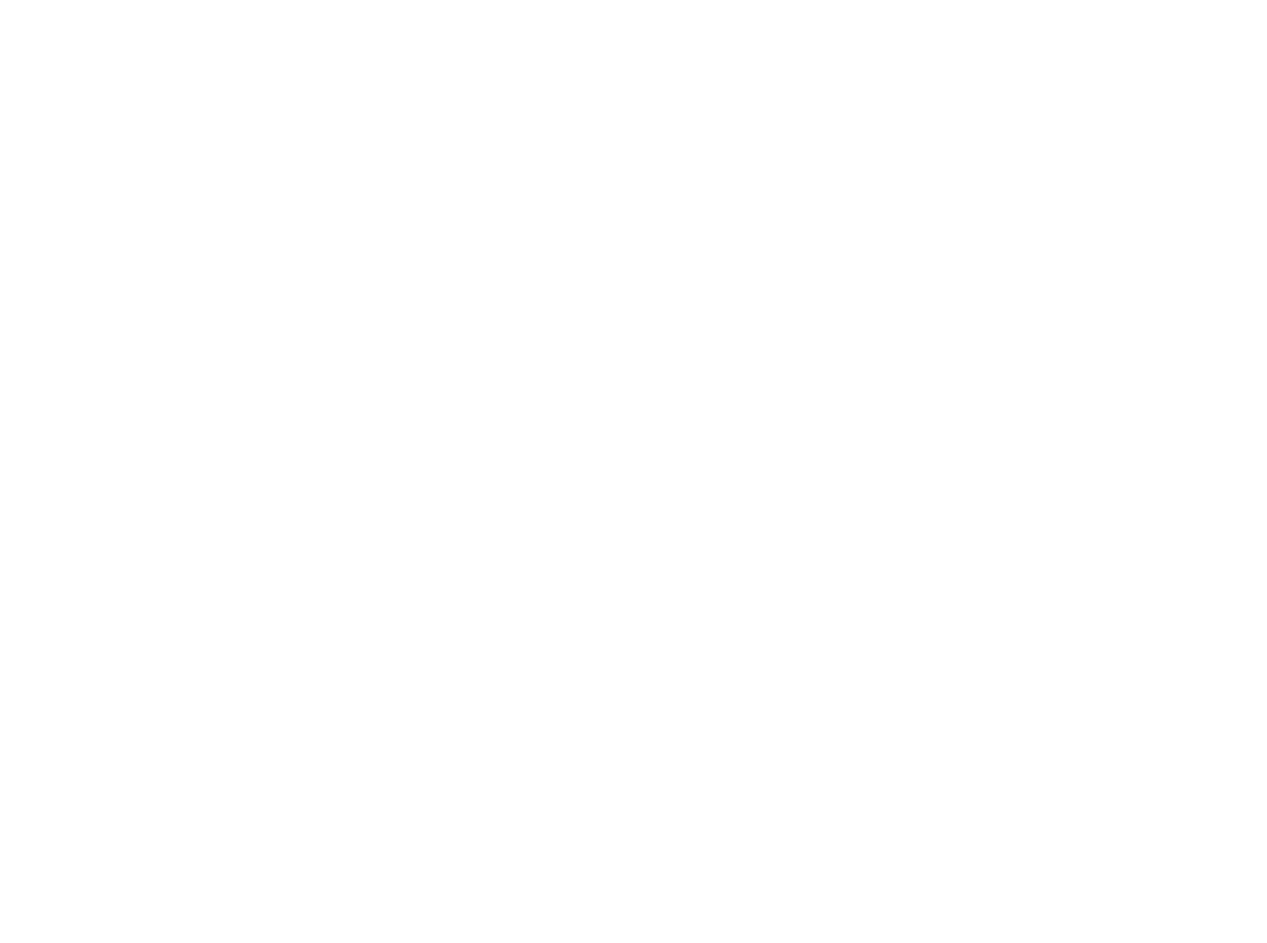
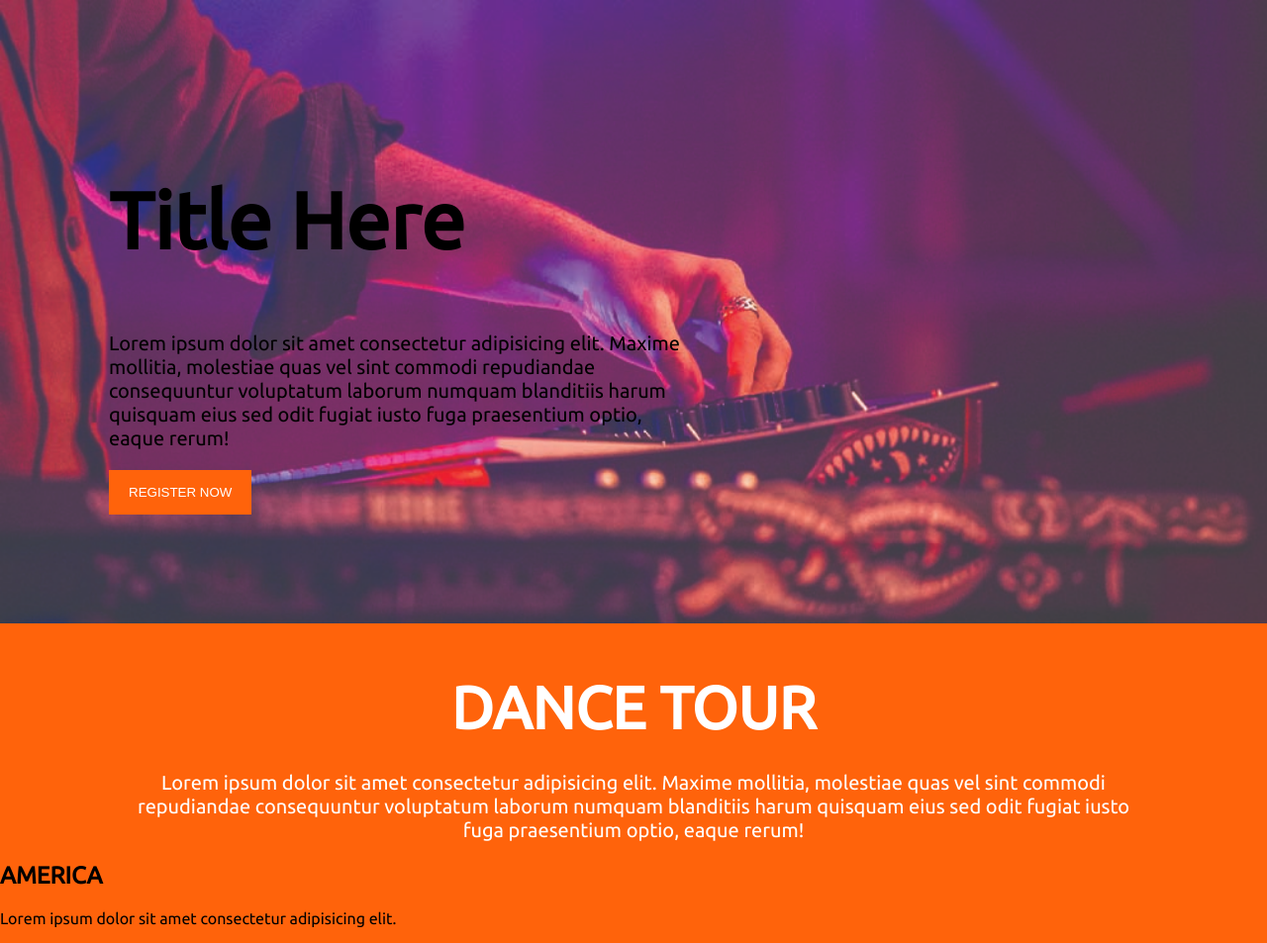
Before and after one commit to ZeroBug404/musicology, a plain HTML site: page index.html in a window 1280 px wide. Shown: the whole page at 99% size. Before the commit the page ends 800 px from the top, so only its background shows below. Drawn offline with Linux system fonts and the light colour scheme.

Commit message:
header banner done

```diff
--- a/index.html
+++ b/index.html
@@ -1,12 +1,47 @@
 <!DOCTYPE html>
 <html lang="en">
-<head>
-    <meta charset="UTF-8">
-    <meta http-equiv="X-UA-Compatible" content="IE=edge">
-    <meta name="viewport" content="width=device-width, initial-scale=1.0">
+  <head>
+    <meta charset="UTF-8" />
+    <meta http-equiv="X-UA-Compatible" content="IE=edge" />
+    <meta name="viewport" content="width=device-width, initial-scale=1.0" />
     <title>Musicology</title>
-</head>
-<body>
-
-</body>
+    <link rel="preconnect" href="https://fonts.googleapis.com" />
+    <link rel="preconnect" href="https://fonts.gstatic.com" crossorigin />
+    <link
+      href="https://fonts.googleapis.com/css2?family=Poppins&family=Ubuntu&display=swap"
+      rel="stylesheet"
+    />
+    <link rel="stylesheet" href="style.css" />
+  </head>
+  <body>
+    <section id="banner-sec">
+      <div class="header-banner">
+        <h1>Title Here</h1>
+        <p>
+          Lorem ipsum dolor sit amet consectetur adipisicing elit. Maxime
+          mollitia, molestiae quas vel sint commodi repudiandae consequuntur
+          voluptatum laborum numquam blanditiis harum quisquam eius sed odit
+          fugiat iusto fuga praesentium optio, eaque rerum!
+        </p>
+        <button class="reg-btn">REGISTER NOW</button>
+      </div>
+    </section>
+    <section id="dance-tour">
+      <div class="tour-banner">
+        <h1>DANCE TOUR</h1>
+        <p>
+          Lorem ipsum dolor sit amet consectetur adipisicing elit. Maxime
+          mollitia, molestiae quas vel sint commodi repudiandae consequuntur
+          voluptatum laborum numquam blanditiis harum quisquam eius sed odit
+          fugiat iusto fuga praesentium optio, eaque rerum!
+        </p>
+      </div>
+      <div>
+          <div>
+              <h1>AMERICA</h1>
+              <p>Lorem ipsum dolor sit amet consectetur adipisicing elit.</p>
+          </div>
+      </div>
+    </section>
+  </body>
 </html>
--- a/style.css
+++ b/style.css
@@ -0,0 +1,52 @@
+body {
+  margin: 0;
+  padding: 0;
+  background-color: #ff630b;
+  font-family: "Poppins", sans-serif;
+  font-family: "Ubuntu", sans-serif;
+}
+#banner-sec{
+    background-image: url(Banner.jpg);
+    background-repeat: no-repeat;
+    background-size: cover;
+    padding: 60px;
+}
+.header-banner {
+  width: 50%;
+  padding: 50px;
+}
+.header-banner h1 {
+  font-size: 80px;
+}
+.header-banner p {
+  font-size: 20px;
+  /* color: white; */
+}
+.reg-btn {
+  padding: 15px 20px;
+  background-color: #ff630b;
+  border: none;
+  color: white;
+}
+.tour-banner {
+    display: flex;
+    justify-content: center;
+    align-content: center;
+    flex-direction: column;
+    margin-top: 50px;
+}
+.tour-banner h1 {
+    max-width: 80%;
+    margin: auto;
+    font-size: 60px;
+    font-weight: 900;
+    color: white;
+}
+.tour-banner p {
+    max-width: 80%;
+    margin: auto;
+    text-align: center;
+    font-size: 20px;
+    margin-top: 30px;
+    color: white;
+}
```
Also changed, not shown: 10413.png (added), Banner.jpg (added), Web-3.0-music-NFT.jpg (added), music therapy.jpg (added), music-collection.avif (added).
